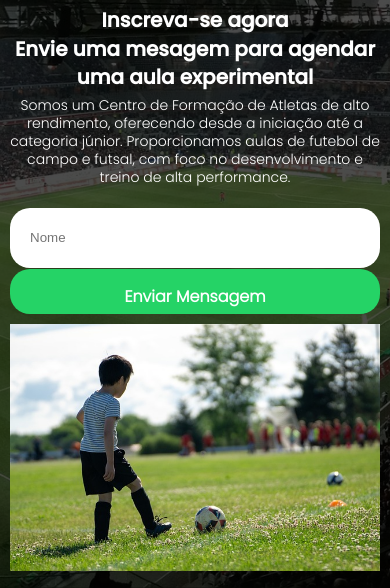
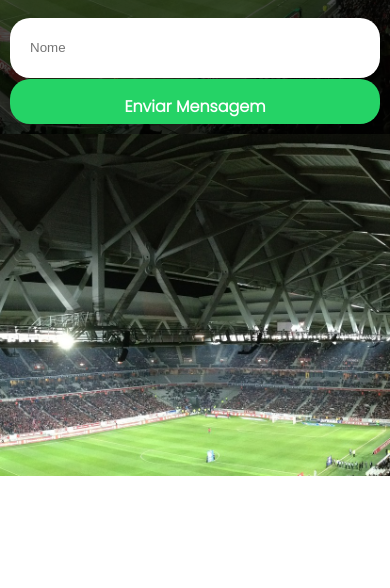
Before and after one commit to matheusoalmeida/landingpage, a plain HTML site: page index.html in a window 390 px wide. Shown: the part 368-956 px from the top of the page. After the commit the page ends 844 px from the top, so only its background shows below. Drawn offline with Linux system fonts and the light colour scheme.

Commit message:
Update index.html

```diff
--- a/index.html
+++ b/index.html
@@ -175,10 +175,7 @@ form [type="submit"]:hover{
     }
 
     img {
-        width: 100%;
-        max-width: 100%;
-        margin-left: 0;
-        margin-top: 10px;
+        display: none;
     }
 
     form {
```
